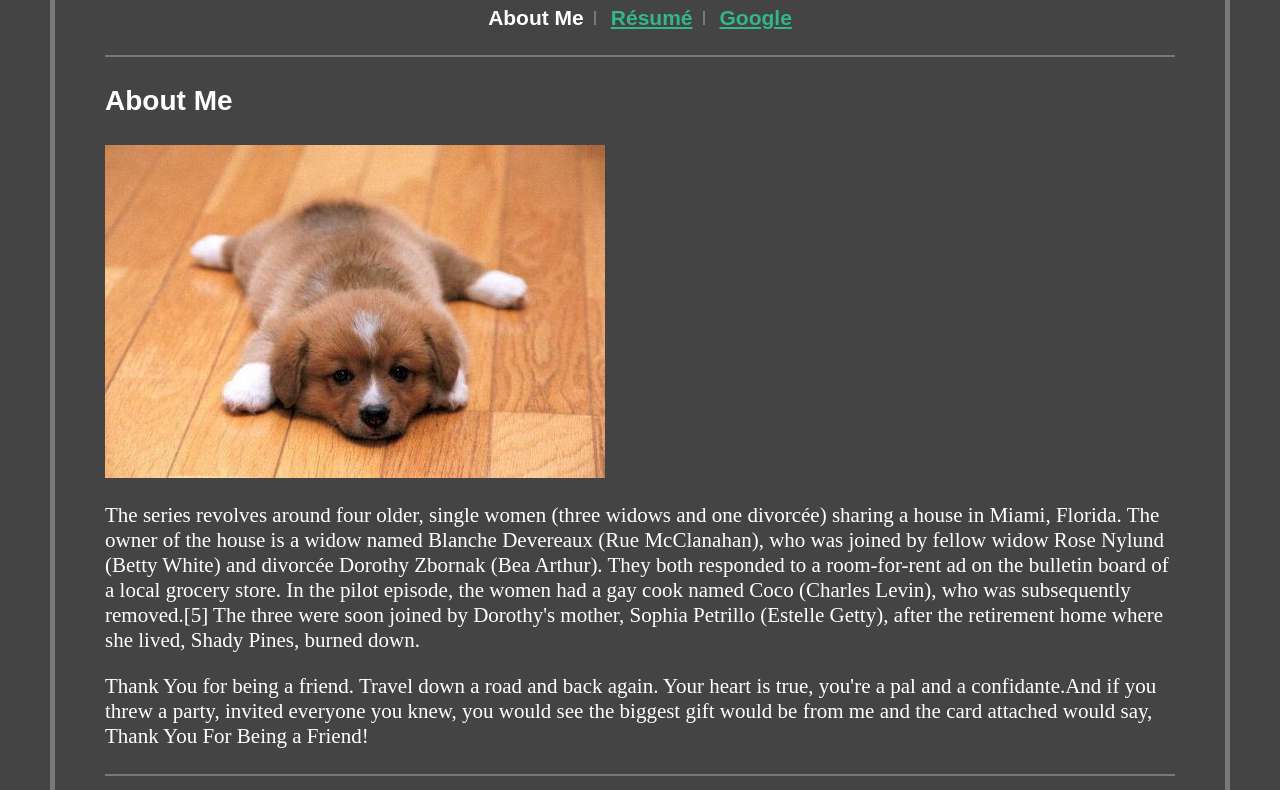
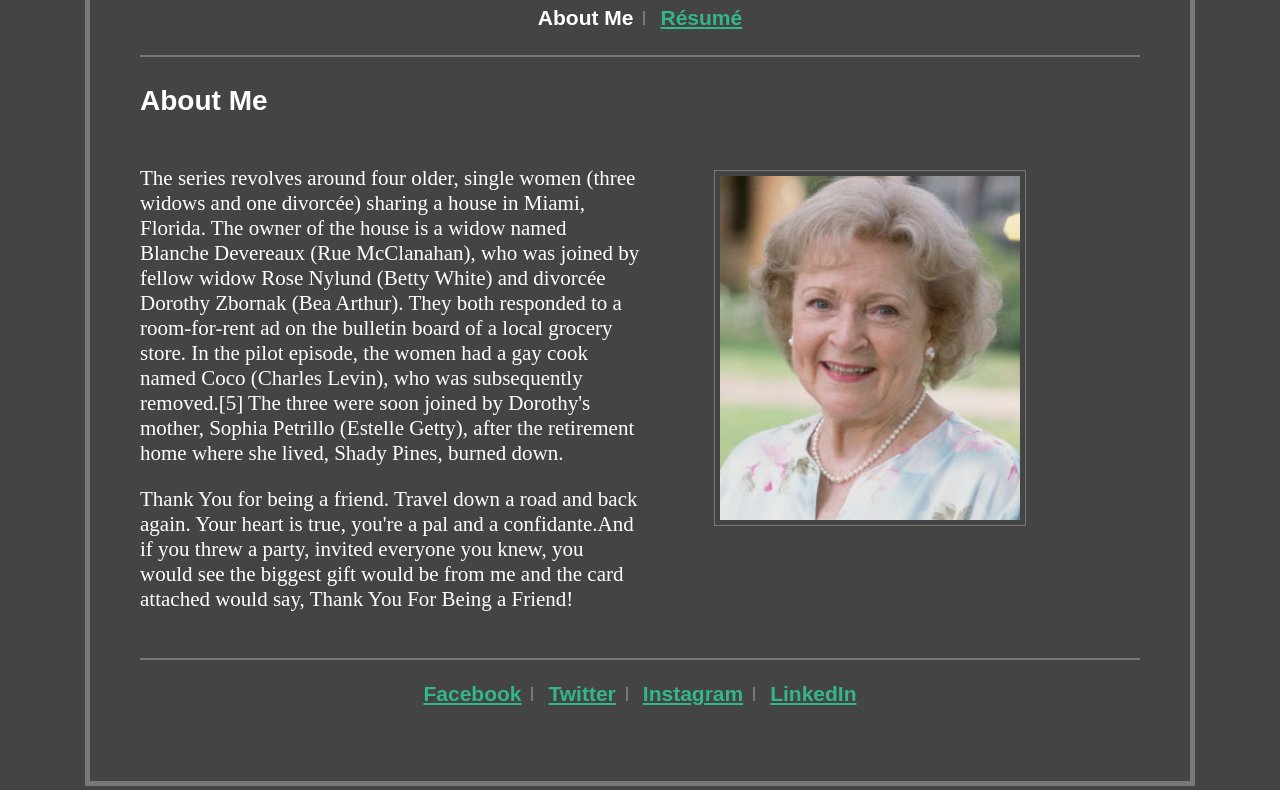
Before and after one commit to jakew3/wendybite, a plain HTML site: page index.html in a window 1280 px wide. Shown: the part 206-996 px from the top of the page. Drawn offline with Linux system fonts and the light colour scheme.

Commit message:
HW Submission Commit
Could have done alot better here, wanted to play around more to get this to look the way it did in the picture.
I felt that using the float property I was able to get this to look more like it was supposed to, but instead I used the "display:inline-block" property because we used that in class last week.

```diff
--- a/index.html
+++ b/index.html
@@ -12,7 +12,6 @@
 			<nav class="nav">
 				<a href="#" class="menu-link menu-active">About Me</a>
 				<a href="#" class="menu-link">Résumé</a>
-				<a href="#" class="menu-link">Google</a>
 			</nav>
 		</header>
 
@@ -20,8 +19,9 @@
 			<article>
 				<h1>About Me</h1>
 
-				<img class="main-img" src="assets/puppies.jpg">
+				<div class="about-content">
 
+					<div class="about-text">
 						<p>
 							The series revolves around four older, single women (three widows and one divorcée) sharing a house in Miami, Florida. The owner of the house is a widow named Blanche Devereaux (Rue McClanahan), who was joined by fellow widow Rose Nylund (Betty White) and divorcée Dorothy Zbornak (Bea Arthur). They both responded to a room-for-rent ad on the bulletin board of a local grocery store. In the pilot episode, the women had a gay cook named Coco (Charles Levin), who was subsequently removed.[5] The three were soon joined by Dorothy's mother, Sophia Petrillo (Estelle Getty), after the retirement home where she lived, Shady Pines, burned down.
 						</p>
@@ -29,6 +29,11 @@
 						<p>
 							Thank You for being a friend. Travel down a road and back again. Your heart is true, you're a pal and a confidante.And if you threw a party, invited everyone you knew, you would see the biggest gift would be from me and the card attached would say, Thank You For Being a Friend!
 						</p>
+					</div>
+
+					<img class="main-img" src="assets/wendy.jpg">
+
+				</div>
 			</article>
 		</section>
 
--- a/styles/main.css
+++ b/styles/main.css
@@ -3,9 +3,11 @@ html {
 }
 
 body {
+	max-width: 1000px;
+	margin:0 auto;
 	background-color: #444444;
 	border: 5px solid #787878;
-	margin: 50px;
+	margin-top: 50px;
 	padding: 50px;
 	color:white;
 }
@@ -71,3 +73,22 @@ article h1 {
 p {
 	font-size: 1.5rem;
 }
+
+.about-content {
+	width: 100%;
+}
+
+.main-img {
+	width: 30%;
+    vertical-align: top;
+    margin-left: 70px;
+    margin-top: 25px;
+    display: inline-block;
+    border: 1px solid #787878;
+    padding: 5px;
+}
+
+.about-text {
+	width:50%;
+	display: inline-block;
+}
```
Also changed, not shown: assets/wendy.jpg (added). Lines whose indentation alone changed are shown as unchanged.
